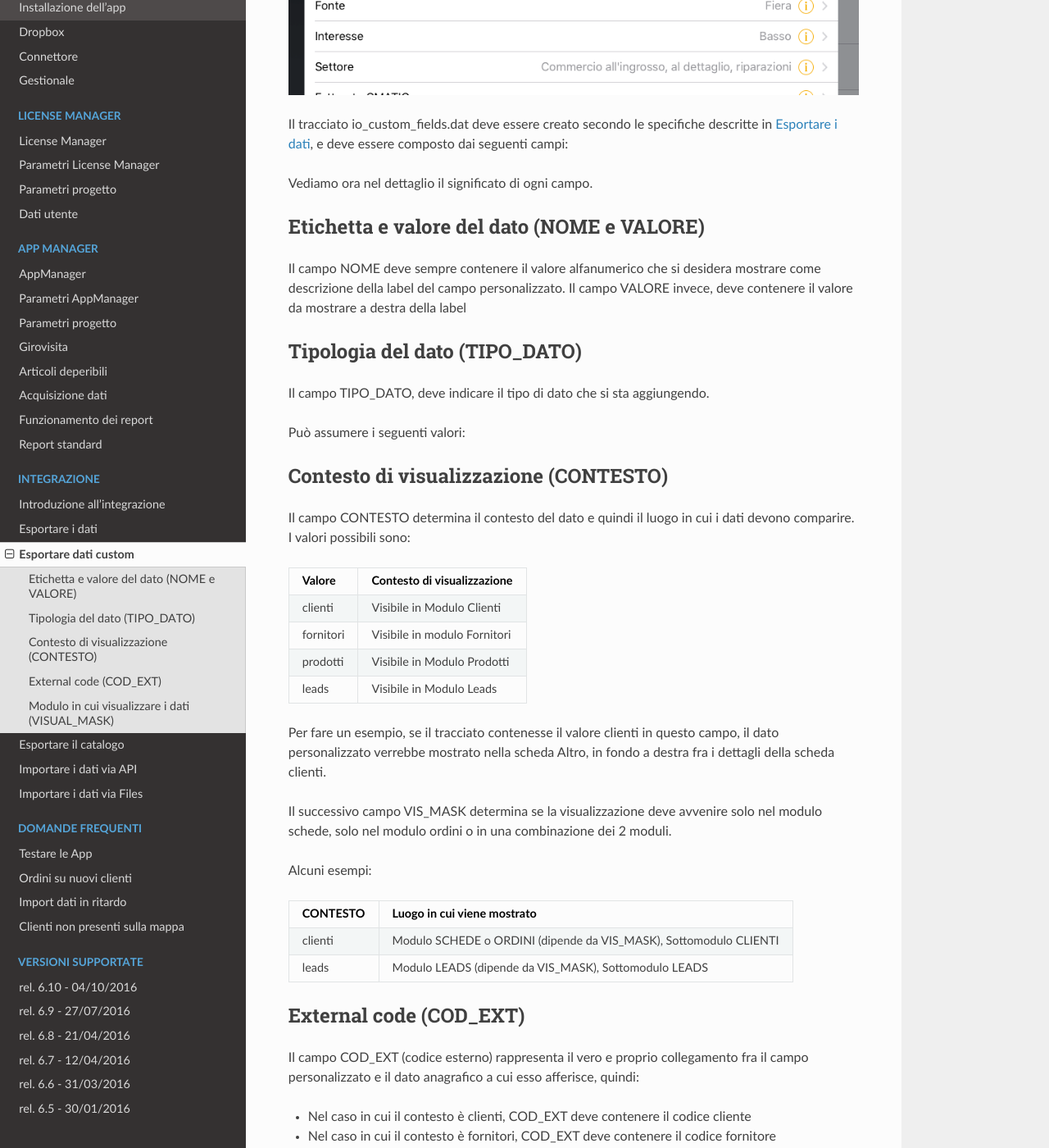
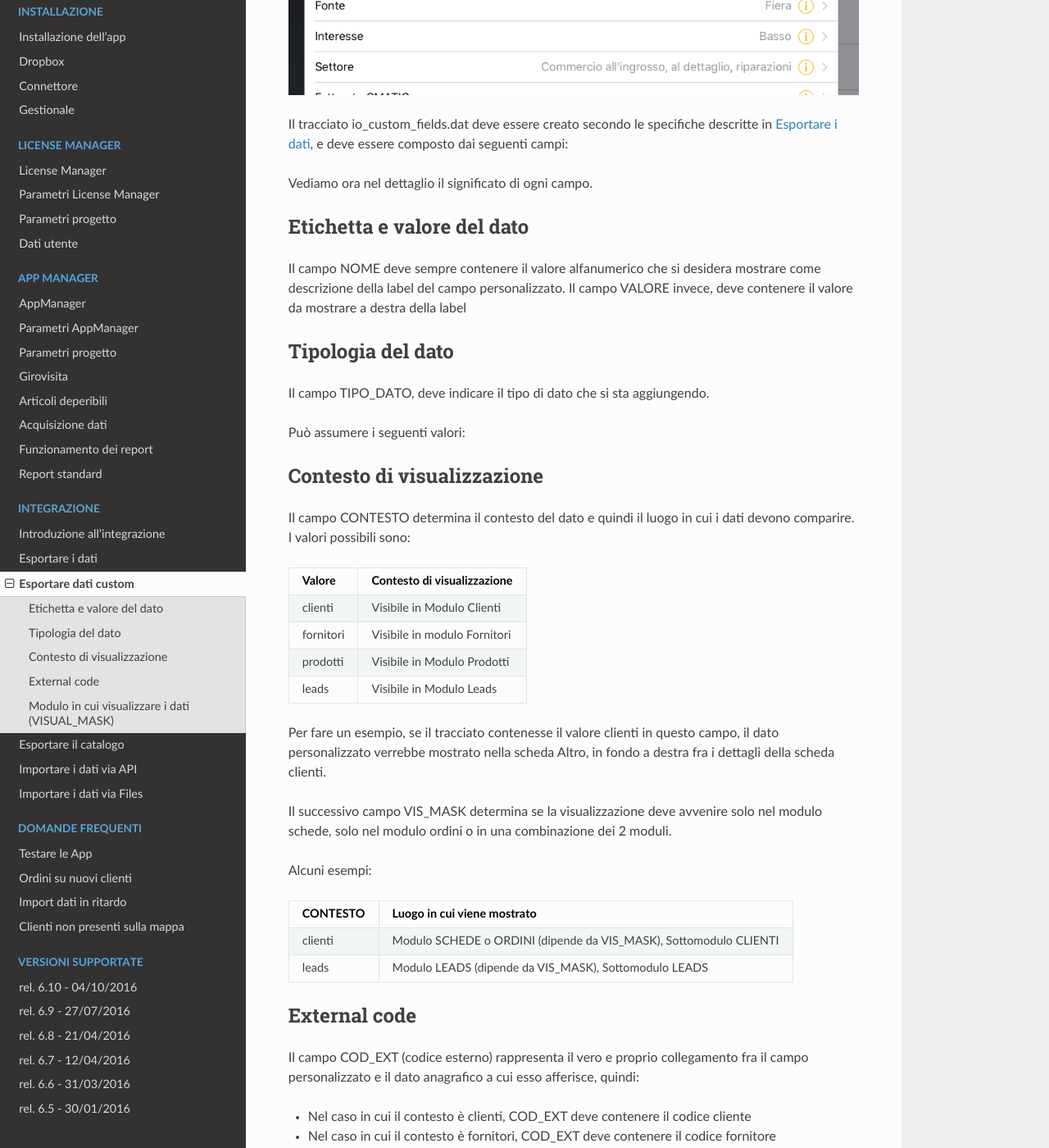
Before and after one commit to wedoit-io/doc-icommerce, a Sphinx documentation site: the page built from source/int-export-dati-custom.rst, in a window 1280 px wide and 1400 px high, scrolled down 494 px. Shown: the whole window at 82% size. Built offline with Sphinx 7.4.7 and the Read the Docs theme 2.0.0, drawn with Linux system fonts in a browser that asks for light colours.

Commit message:
Update int-export-dati-custom.rst

```diff
--- a/source/int-export-dati-custom.rst
+++ b/source/int-export-dati-custom.rst
@@ -30,13 +30,13 @@
 
 Vediamo ora nel dettaglio il significato di ogni campo.
 
-Etichetta e valore del dato (NOME e VALORE)
--------------------------------------------
+Etichetta e valore del dato
+---------------------------
 Il campo NOME deve sempre contenere il valore alfanumerico che si desidera mostrare come descrizione della label del campo personalizzato.
 Il campo VALORE invece, deve contenere il valore da mostrare a destra della label
 
-Tipologia del dato (TIPO_DATO)
------------------------------
+Tipologia del dato
+------------------
 Il campo TIPO_DATO, deve indicare il tipo di dato che si sta aggiungendo.
 
 Può assumere i seguenti valori:
@@ -51,8 +51,8 @@
 4       Decimal
 =====   ==========
 
-Contesto di visualizzazione (CONTESTO)
---------------------------------------
+Contesto di visualizzazione
+---------------------------
 Il campo CONTESTO determina il contesto del dato e quindi il luogo in cui i dati devono comparire. I valori possibili sono:
 
 =========  =============================
@@ -78,8 +78,8 @@
 ========  =======================================================================
 
 
-External code (COD_EXT)
-------------------------
+External code
+-------------
 Il campo COD_EXT (codice esterno) rappresenta il vero e proprio collegamento fra il campo personalizzato e il dato anagrafico a cui esso afferisce, quindi:
 
 - Nel caso in cui il contesto è clienti, COD_EXT deve contenere il codice cliente
```
